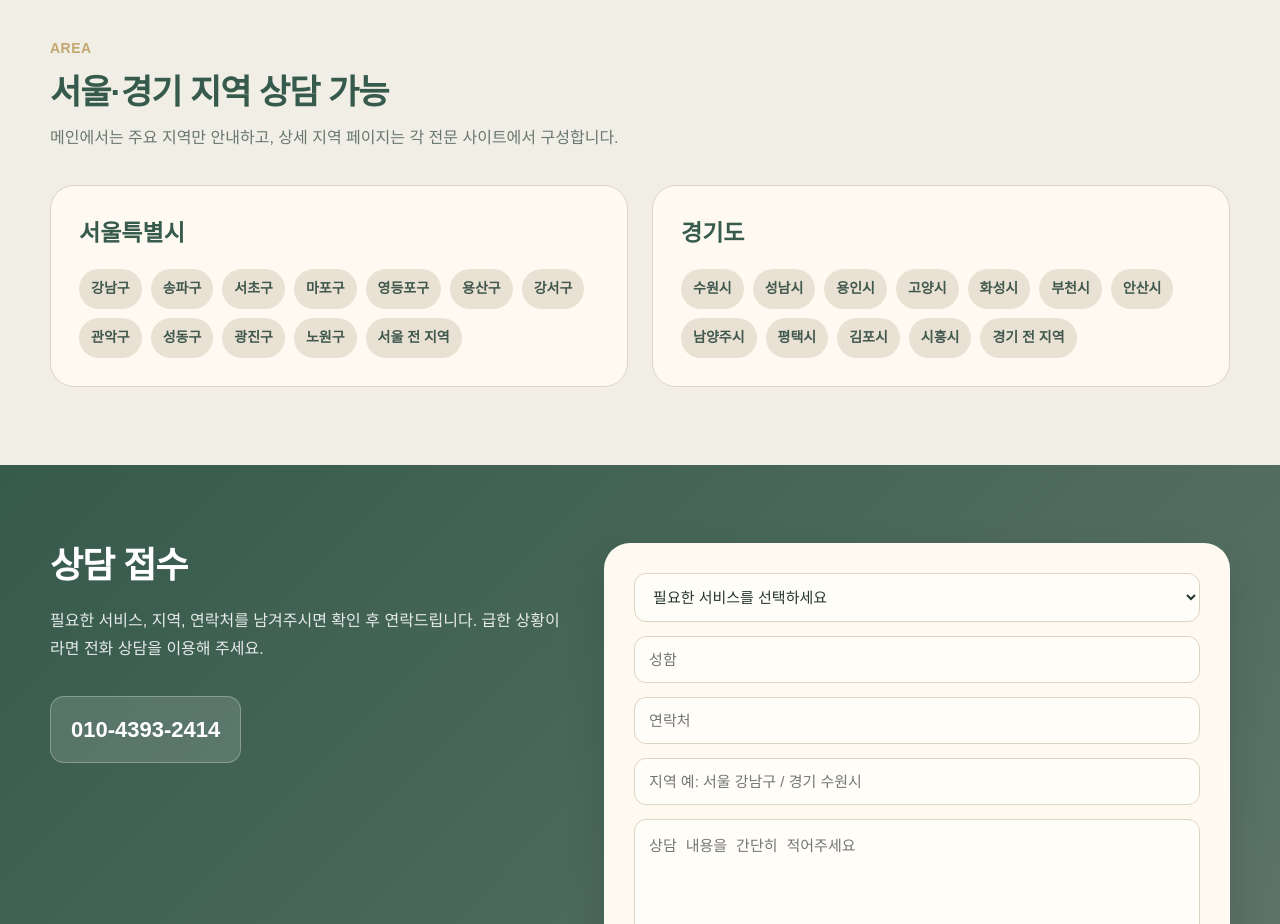
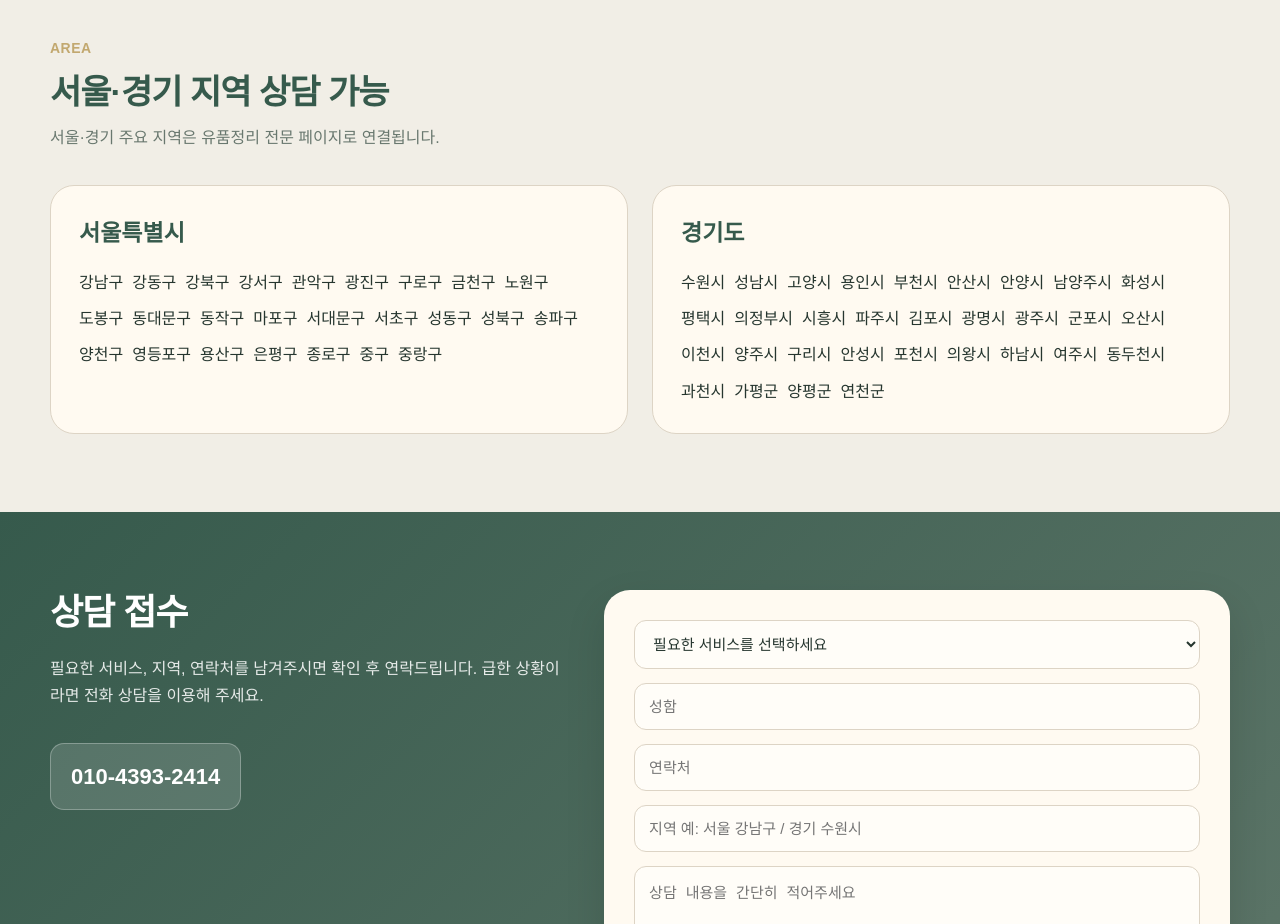
Before and after one commit to bgjin78-clean/allbarunclean, a plain HTML site: page index.html in a window 1280 px wide. Shown: the part 1900-2824 px from the top of the page. Drawn offline with Linux system fonts and the light colour scheme.

Commit message:
Update index.html

```diff
--- a/index.html
+++ b/index.html
@@ -15,6 +15,7 @@
   <meta property="og:image" content="https://allbarunclean.com/og-image.jpg" />
 
   <link rel="icon" href="/favicon-allbarun.png">
+  <link rel="apple-touch-icon" href="/favicon-allbarun.png">
 
   <style>
     :root {
@@ -689,32 +690,80 @@
       <div class="title">
         <span>AREA</span>
         <h2>서울·경기 지역 상담 가능</h2>
-        <p>메인에서는 주요 지역만 안내하고, 상세 지역 페이지는 각 전문 사이트에서 구성합니다.</p>
+        <p>서울·경기 주요 지역은 유품정리 전문 페이지로 연결됩니다.</p>
       </div>
 
       <div class="area-grid">
         <div class="area-card">
           <h3>서울특별시</h3>
           <div class="chips">
-            <span>강남구</span><span>송파구</span><span>서초구</span><span>마포구</span>
-            <span>영등포구</span><span>용산구</span><span>강서구</span><span>관악구</span>
-            <span>성동구</span><span>광진구</span><span>노원구</span><span>서울 전 지역</span>
+            <a href="https://yupum.allbarunclean.com/regions/gangnam/">강남구</a>
+            <a href="https://yupum.allbarunclean.com/regions/gangdong/">강동구</a>
+            <a href="https://yupum.allbarunclean.com/regions/gangbuk/">강북구</a>
+            <a href="https://yupum.allbarunclean.com/regions/gangseo/">강서구</a>
+            <a href="https://yupum.allbarunclean.com/regions/gwanak/">관악구</a>
+            <a href="https://yupum.allbarunclean.com/regions/gwangjin/">광진구</a>
+            <a href="https://yupum.allbarunclean.com/regions/guro/">구로구</a>
+            <a href="https://yupum.allbarunclean.com/regions/geumcheon/">금천구</a>
+            <a href="https://yupum.allbarunclean.com/regions/nowon/">노원구</a>
+            <a href="https://yupum.allbarunclean.com/regions/dobong/">도봉구</a>
+            <a href="https://yupum.allbarunclean.com/regions/dongdaemun/">동대문구</a>
+            <a href="https://yupum.allbarunclean.com/regions/dongjak/">동작구</a>
+            <a href="https://yupum.allbarunclean.com/regions/mapo/">마포구</a>
+            <a href="https://yupum.allbarunclean.com/regions/seodaemun/">서대문구</a>
+            <a href="https://yupum.allbarunclean.com/regions/seocho/">서초구</a>
+            <a href="https://yupum.allbarunclean.com/regions/seongdong/">성동구</a>
+            <a href="https://yupum.allbarunclean.com/regions/seongbuk/">성북구</a>
+            <a href="https://yupum.allbarunclean.com/regions/songpa/">송파구</a>
+            <a href="https://yupum.allbarunclean.com/regions/yangcheon/">양천구</a>
+            <a href="https://yupum.allbarunclean.com/regions/yeongdeungpo/">영등포구</a>
+            <a href="https://yupum.allbarunclean.com/regions/yongsan/">용산구</a>
+            <a href="https://yupum.allbarunclean.com/regions/eunpyeong/">은평구</a>
+            <a href="https://yupum.allbarunclean.com/regions/jongno/">종로구</a>
+            <a href="https://yupum.allbarunclean.com/regions/jung/">중구</a>
+            <a href="https://yupum.allbarunclean.com/regions/jungnang/">중랑구</a>
           </div>
         </div>
 
         <div class="area-card">
           <h3>경기도</h3>
           <div class="chips">
-            <span>수원시</span><span>성남시</span><span>용인시</span><span>고양시</span>
-            <span>화성시</span><span>부천시</span><span>안산시</span><span>남양주시</span>
-            <span>평택시</span><span>김포시</span><span>시흥시</span><span>경기 전 지역</span>
+            <a href="https://yupum.allbarunclean.com/regions/suwon/">수원시</a>
+            <a href="https://yupum.allbarunclean.com/regions/seongnam/">성남시</a>
+            <a href="https://yupum.allbarunclean.com/regions/goyang/">고양시</a>
+            <a href="https://yupum.allbarunclean.com/regions/yongin/">용인시</a>
+            <a href="https://yupum.allbarunclean.com/regions/bucheon/">부천시</a>
+            <a href="https://yupum.allbarunclean.com/regions/ansan/">안산시</a>
+            <a href="https://yupum.allbarunclean.com/regions/anyang/">안양시</a>
+            <a href="https://yupum.allbarunclean.com/regions/namyangju/">남양주시</a>
+            <a href="https://yupum.allbarunclean.com/regions/hwaseong/">화성시</a>
+            <a href="https://yupum.allbarunclean.com/regions/pyeongtaek/">평택시</a>
+            <a href="https://yupum.allbarunclean.com/regions/uijeongbu/">의정부시</a>
+            <a href="https://yupum.allbarunclean.com/regions/siheung/">시흥시</a>
+            <a href="https://yupum.allbarunclean.com/regions/paju/">파주시</a>
+            <a href="https://yupum.allbarunclean.com/regions/gimpo/">김포시</a>
+            <a href="https://yupum.allbarunclean.com/regions/gwangmyeong/">광명시</a>
+            <a href="https://yupum.allbarunclean.com/regions/gwangju/">광주시</a>
+            <a href="https://yupum.allbarunclean.com/regions/gunpo/">군포시</a>
+            <a href="https://yupum.allbarunclean.com/regions/osan/">오산시</a>
+            <a href="https://yupum.allbarunclean.com/regions/icheon/">이천시</a>
+            <a href="https://yupum.allbarunclean.com/regions/yangju/">양주시</a>
+            <a href="https://yupum.allbarunclean.com/regions/guri/">구리시</a>
+            <a href="https://yupum.allbarunclean.com/regions/anseong/">안성시</a>
+            <a href="https://yupum.allbarunclean.com/regions/pocheon/">포천시</a>
+            <a href="https://yupum.allbarunclean.com/regions/uiwang/">의왕시</a>
+            <a href="https://yupum.allbarunclean.com/regions/hanam/">하남시</a>
+            <a href="https://yupum.allbarunclean.com/regions/yeoju/">여주시</a>
+            <a href="https://yupum.allbarunclean.com/regions/dongducheon/">동두천시</a>
+            <a href="https://yupum.allbarunclean.com/regions/gwacheon/">과천시</a>
+            <a href="https://yupum.allbarunclean.com/regions/gapyeong/">가평군</a>
+            <a href="https://yupum.allbarunclean.com/regions/yangpyeong/">양평군</a>
+            <a href="https://yupum.allbarunclean.com/regions/yeoncheon/">연천군</a>
           </div>
         </div>
       </div>
     </div>
   </section>
-
-
 
   <section class="contact-section" id="contact">
     <div class="wrap contact-box">
```
